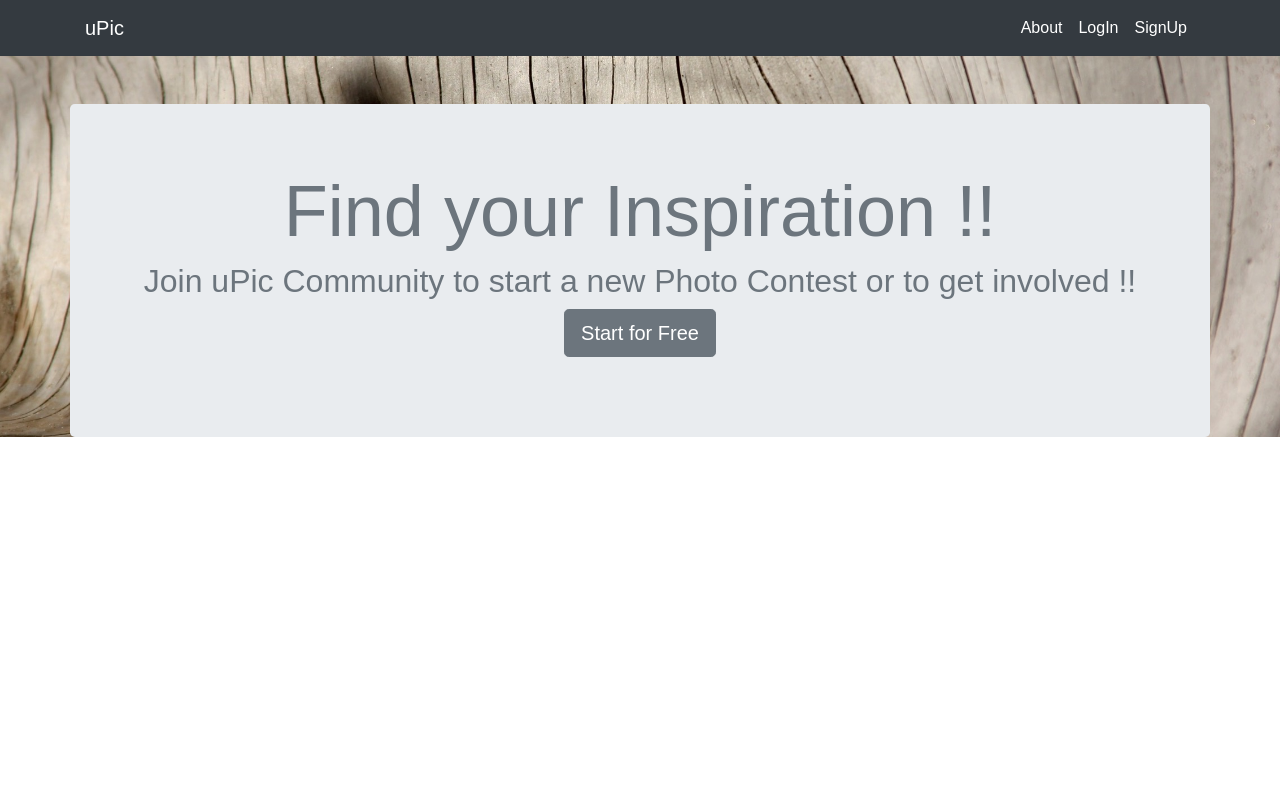
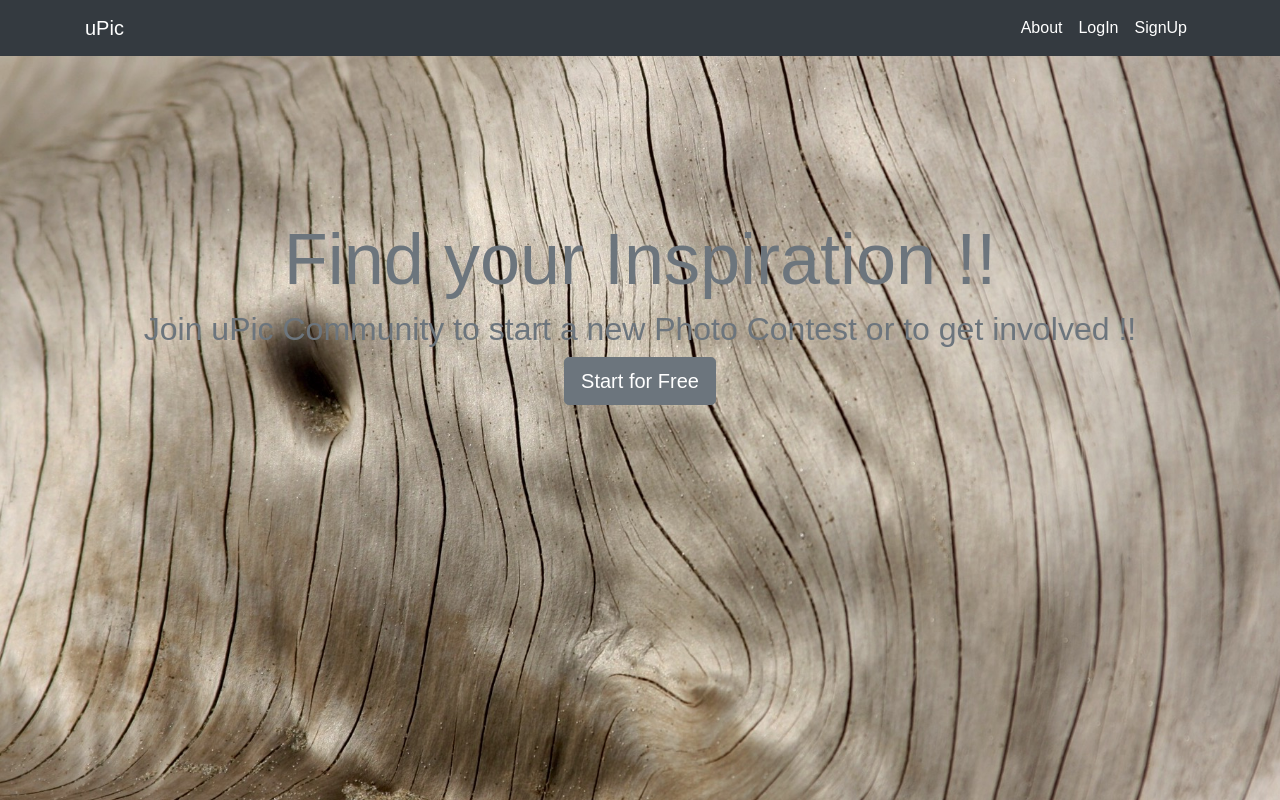
Before and after one commit to iskona/uPic, a React (Create React App) app in the folder client/: page /about in a window 1280 px wide. Shown: the top 800 px of the page. Built offline with nearby package versions, Linux system fonts and the light colour scheme.

Commit message:
fixed jumbotron issue on home page

```diff
--- a/client/src/components/MainContent.js
+++ b/client/src/components/MainContent.js
@@ -13,7 +13,7 @@ function MainContent() {
   return (
     <div>
       {isMainPage &&
-      <div className="jumbotron m-5 container mx-auto" style={{color: "rgb(233,236,239)"}}>
+      <div className="container mx-auto" style={{color: "rgb(233,236,239)", height: "100vh", marginTop: "10rem"}}>
         <Title title="Find your Inspiration !!" displaySize="3"/>
         <Title title="Join uPic Community to start a new Photo Contest or to get involved !!" displaySize="7"/>
         <p className="lead">
```
